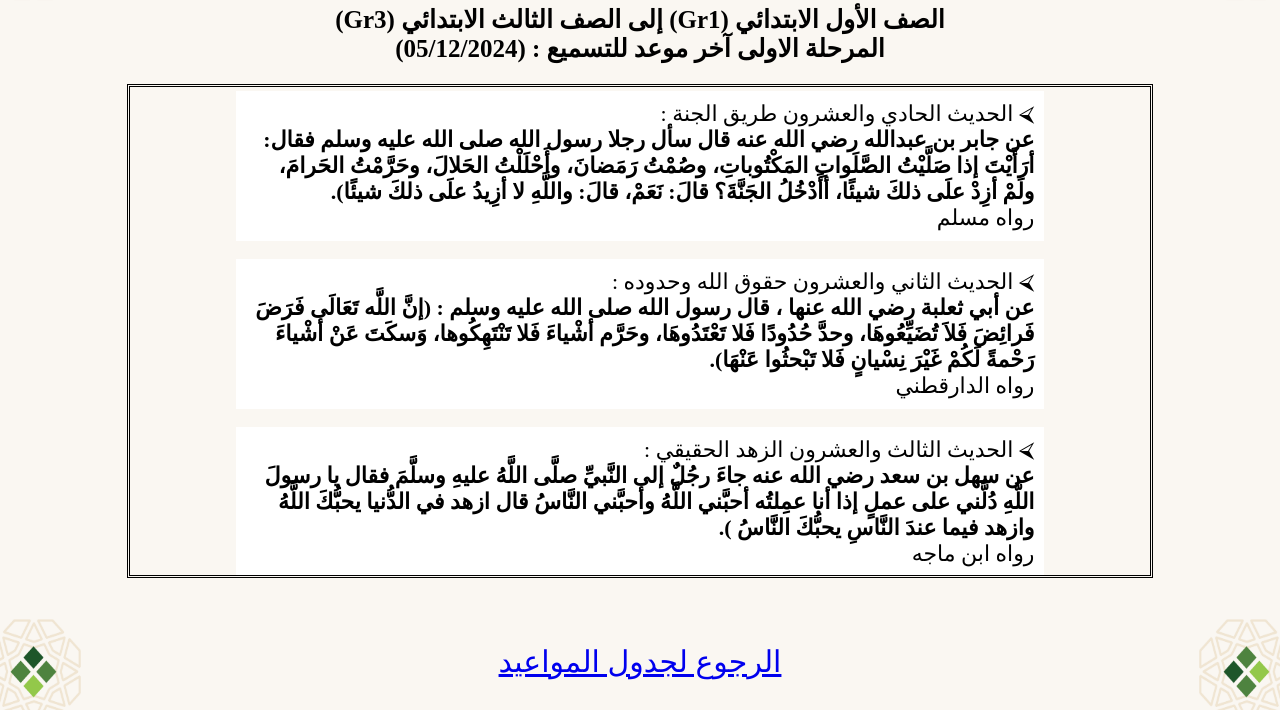
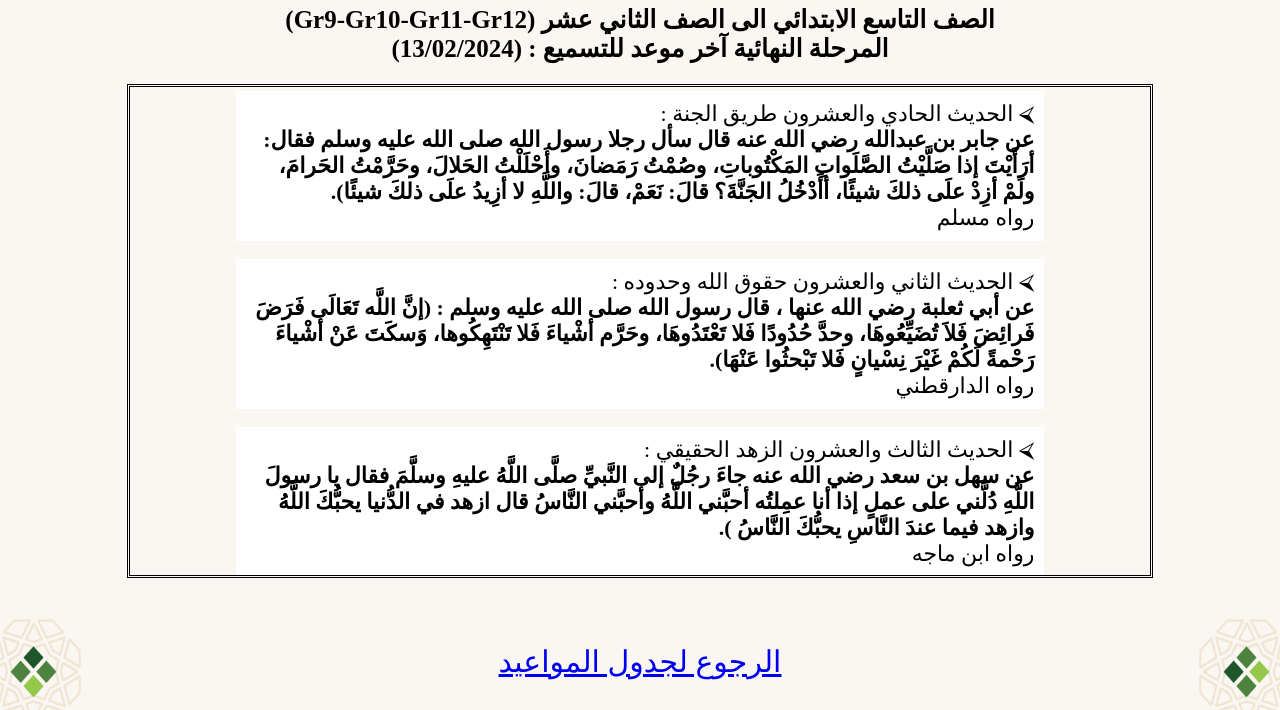
Before and after one commit to AbuBaraa22/SandSchool, a plain HTML site: page 10_3.html in a window 1280 px wide. Shown: the part 90-800 px from the top of the page. Drawn offline with Linux system fonts and the light colour scheme.

Commit message:
Update 10_3.html

```diff
--- a/10_3.html
+++ b/10_3.html
@@ -79,9 +79,9 @@
         <img src="Logo.png" width="350" />
 
         <h2>
-            الصف الأول الابتدائي (Gr1) إلى الصف الثالث الابتدائي (Gr3)<br />
-            المرحلة الاولى
-            آخر موعد للتسميع  : (05/12/2024)
+            الصف التاسع الابتدائي الى الصف الثاني عشر (Gr9-Gr10-Gr11-Gr12)<br />
+            المرحلة النهائية
+            آخر موعد للتسميع  : (13/02/2024)
         </h2>
 
 
```
